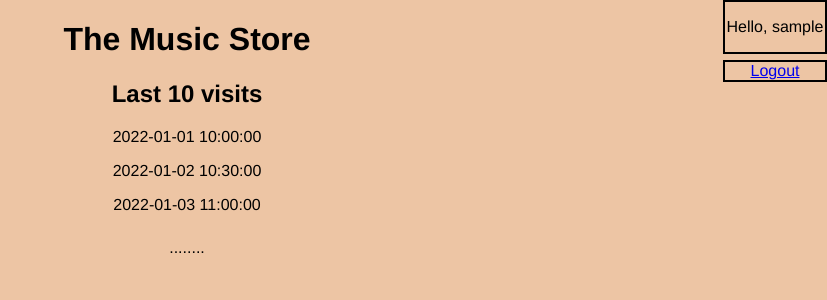
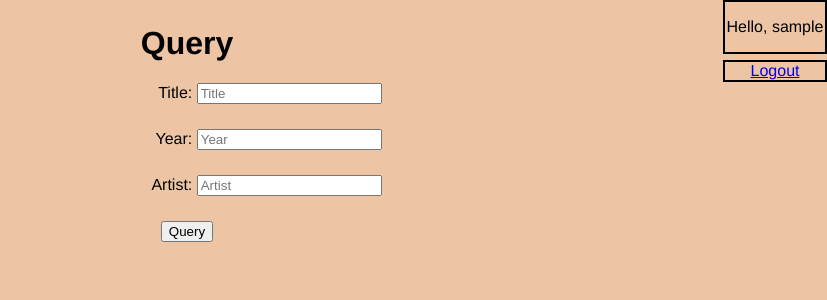
Before and after one commit to MatthewWoolley-S3908867/website, a Flask app: page / in a window 1280 px wide. Shown: the top 300 px of the page, without its empty margins (453-1280 px from the left). Run offline with Flask 2, Linux system fonts and the light colour scheme; the visitor is signed in with stand-in values (Sample User, id 1).

Commit message:
shows tables

```diff
--- a/main.py
+++ b/main.py
@@ -31,13 +31,7 @@ app.secret_key = "passkeysetforflash"
 def root():
     # For the sake of example, use static information to inflate the template.
     # This will be replaced with real information in later steps.
-    dummy_times = [datetime.datetime(2022, 1, 1, 10, 0, 0),
-                   datetime.datetime(2022, 1, 2, 10, 30, 0),
-                   datetime.datetime(2022, 1, 3, 11, 0, 0),
-                   ]
-
-
-    return render_template('index.html', times=dummy_times)
+    return render_template('index.html', qitems=[])
 #________________________________________________login functions
 @app.route('/login', methods=('GET', 'POST'))
 def loginpage():
@@ -46,6 +40,8 @@ def loginpage():
 @app.route("/logout")
 def logout():
     session['logged_in'] = False
+    session['user_name'] = ""
+    session['email'] = ""
     return root()
 
 @app.route("/checkLogin", methods = ['POST'])
@@ -59,6 +55,8 @@ def checkLogin():
         if password == response['Item']['password']:
             session['logged_in'] = True
             session['user_name'] = response['Item']['user_name']
+            session['email'] = response['Item']['email']
+
             return root()
         else:
             flash('Incorrect Password')
@@ -74,7 +72,7 @@ def registerpage():
 
 @app.route("/checkRegister", methods = ['POST'])
 def checkRegister():
-    dynamodb = boto3.resource('dynamodb')
+    dynamodb = boto3.client('dynamodb')
     table = dynamodb.Table('login')
     email = request.form['email']
     password = request.form['Password']
@@ -93,8 +91,64 @@ def checkRegister():
         table.put_item(Item=item)
         return loginpage()
 #_________________________________________________
-
-
+@app.route("/query", methods = ['POST'])
+def query():
+    items = []
+    dynamodb = boto3.resource('dynamodb')
+    table = dynamodb.Table('music')
+    Title = request.form['Title']
+    Yearof = request.form['Year']
+    Artist = request.form['Artist']
+    if(Artist == "" and Title == "" and Yearof == ""):
+        flash('You must fill in at least one criteria')
+        return (render_template("index.html"))
+    if(Title != ""):
+        query_params = {
+            'KeyConditionExpression': 'Title = :value1',
+            'ExpressionAttributeValues': {
+                ':value1': Title
+            }
+        }
+        response = table.query(**query_params)
+        for obj in response["Items"]:
+            items.append(obj)
+    if (Artist != ""):
+        filter_expression = 'Artist = :Artist'
+        expression_attribute_values = {
+            ':Artist': Artist
+        }
+        response = table.scan(
+                    FilterExpression=filter_expression,
+                    ExpressionAttributeValues=expression_attribute_values)
+        for obj in response["Items"]:
+            if obj not in items:
+                items.append(obj)
+    if (Yearof != ""):
+        reserved_attribute_name = 'Year'
+        expression_attribute_name = '#y'
+        filter_expression = f'{expression_attribute_name} = :Year'
+        expression_attribute_values = {
+            ':Year': Yearof
+        }
+        expression_attribute_names = {
+            expression_attribute_name: reserved_attribute_name
+        }
+        response = table.scan(
+                    FilterExpression=filter_expression,
+                    ExpressionAttributeValues=expression_attribute_values,
+                    ExpressionAttributeNames=expression_attribute_names
+        )
+        for obj in response["Items"]:
+            if obj not in items:
+                items.append(obj)
+    print(items)
+    if(len(items) == 0):
+        flash('No items found')
+    for obj in items:
+        obj["Img_url"] = "https://songimagemymusicsite.s3.amazonaws.com/" + obj["Title"].replace(" ", "_") +"_Image.jpg"
+        obj["Img_url"] =  obj["Img_url"].replace("#" , "%23")
+        print(obj["Img_url"])
+    return (render_template("index.html",qitems = items))
 
 
 if __name__ == '__main__':
--- a/static/style.css
+++ b/static/style.css
@@ -35,6 +35,12 @@ border:none;
 width:500px;
 margin:0px auto;
 }
+table{
+border:none;
+width:500px;
+margin:0px auto;
+}
+
 
 br {
             display: block;
--- a/templates/index.html
+++ b/templates/index.html
@@ -7,33 +7,73 @@
 </head>
 <body>
 
-  <h1>The Music Store</h1>
 
-  <h2>Last 10 visits</h2>
-  {% for time in times %}
-    <p>{{ time }}</p>
-  {% endfor %}
 {% if session['logged_in'] %}
     <div style="position: absolute; top: 0; right: 0; width: 100px; text-align:center; border: 2px solid #000;">
     <p> Hello, {{ session['user_name'] }} </p>
     </div>
     <br>
-
     <div style="position: absolute; top: 60px; right: 0; width: 100px; text-align:center; border: 2px solid #000;">
     <a href={{url_for('logout')}}>Logout</a>
     </div>
+    <H1> Query </H1>
+    <form action="/query" method="post">
+    <label for="Title">Title:</label>
+    <input type="text" id="Title" name="Title" placeholder="Title">
+    <br>
+    <label for="Year">Year:</label>
+    <input type="Text" id="Year" name="Year" placeholder="Year" >
+    <br>
+    <label for="Artist">Artist:</label>
+    <input type="text" id="Artist" name="Artist" placeholder="Artist">
+    <br>
+    <input type="submit" value="Query">
+</form>
+{% with messages = get_flashed_messages() %}
+  {% if messages %}
+    <ul class="flashes">
+      {% for message in messages %}
+        <li>{{ message }}</li>
+      {% endfor %}
+    </ul>
+{% endif %}
+{% if qitems %}
+<table>
+  <tr>
+    <th>Song</th>
+    <th>Artist</th>
+    <th>Year</th>
+    <th>Image</th>
+  </tr>
+    {% for obj in qitems%}
+    <tr>
+    <td>{{obj["Title"]}}</td>
+    <td>{{obj["Artist"]}}</td>
+    <td>{{obj["Year"]}}</td>
+    <td><img src="{{obj["Img_url"]}}" alt="My Image"  width="50" height="50"></td>
+    </tr>
+    {% endfor %}
+</table>
+{% endif %}
+{% endwith %}
+
+
+
+
+
+
+
 
 {% else %}
   <div style="position: absolute; top: 0; right: 0; width: 100px; text-align:center; border: 2px solid #000;">
   <a href={{url_for('loginpage')}}>Login</a>
   </div>
   <br>
-
+  <h1>PLease log in or register to use the website -----></h1>
   <div style="position: absolute; top: 25px; right: 0; width: 100px; text-align:center; border: 2px solid #000;">
   <a href={{url_for('registerpage')}}>Register</a>
   </div>
 {% endif %}
-........
 
 </body>
 </html>
```
